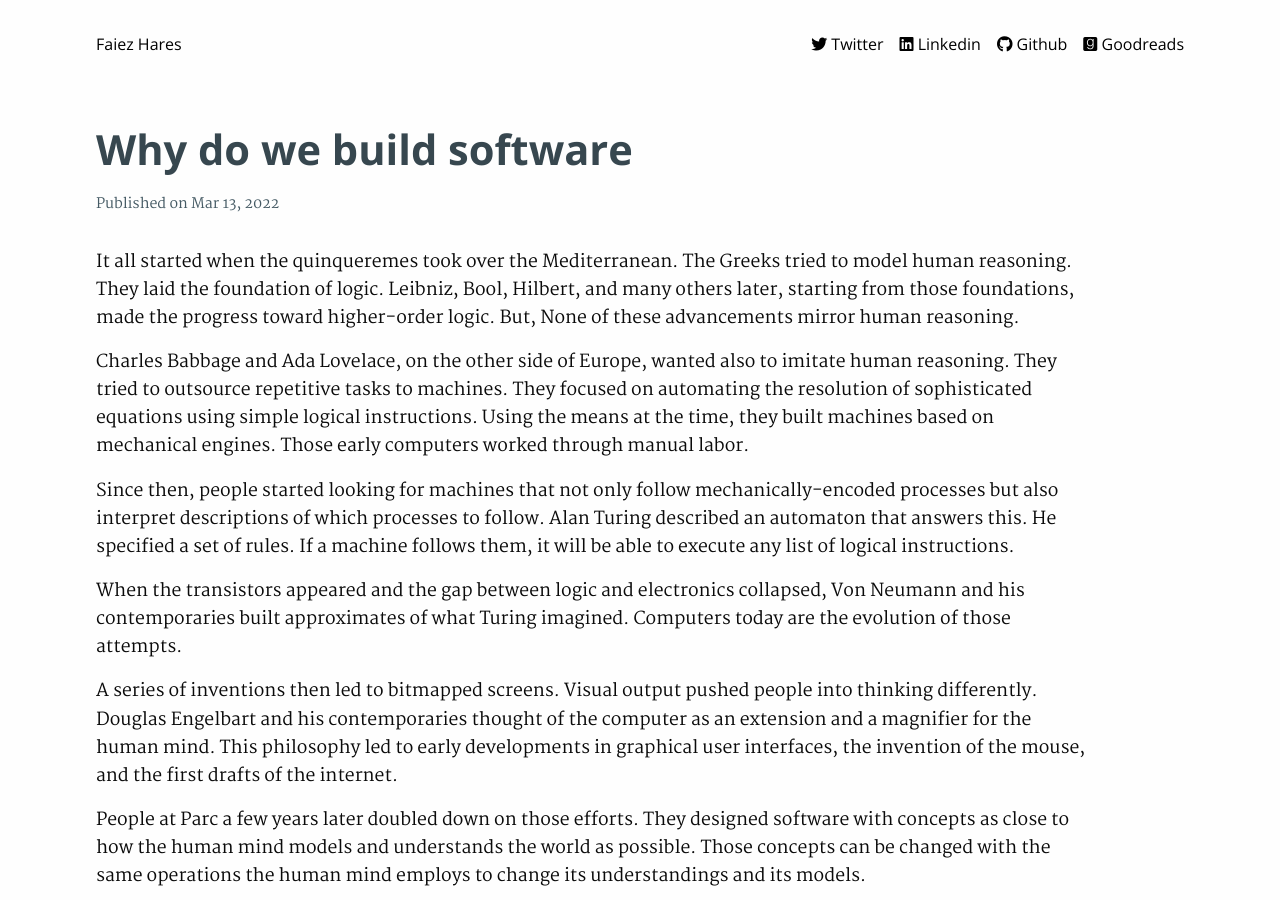
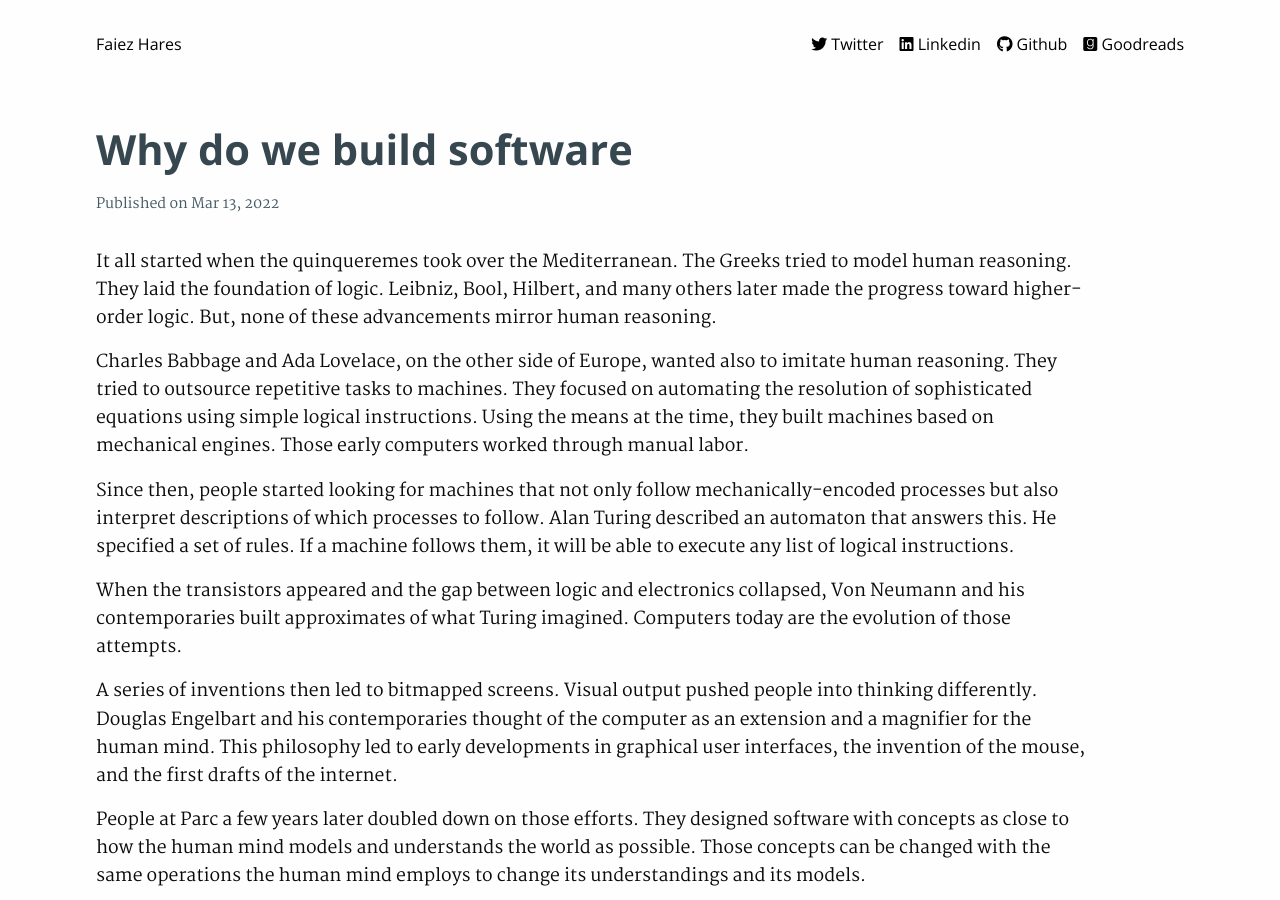
Before and after one commit to haresfaiez/haresfaiez.github.io, a Jekyll site: the page built from _posts/2022-03-13-why-do-we-build-software.md, in a window 1280 px wide and 900 px high. Built offline with Jekyll 4.4.1, drawn with Linux system fonts in a browser that asks for light colours.

Commit message:
Improve why-we-build-software post

```diff
--- a/_posts/2022-03-13-why-do-we-build-software.md
+++ b/_posts/2022-03-13-why-do-we-build-software.md
@@ -9,9 +9,8 @@ tags:     featured
 It all started when the quinqueremes took over the Mediterranean.
 The Greeks tried to model human reasoning.
 They laid the foundation of logic.
-Leibniz, Bool, Hilbert, and many others later,
-starting from those foundations, made the progress toward higher-order logic.
-But, None of these advancements mirror human reasoning.
+Leibniz, Bool, Hilbert, and many others later made the progress toward higher-order logic.
+But, none of these advancements mirror human reasoning.
 
 Charles Babbage and Ada Lovelace, on the other side of Europe, wanted
 also to imitate human reasoning.
```
